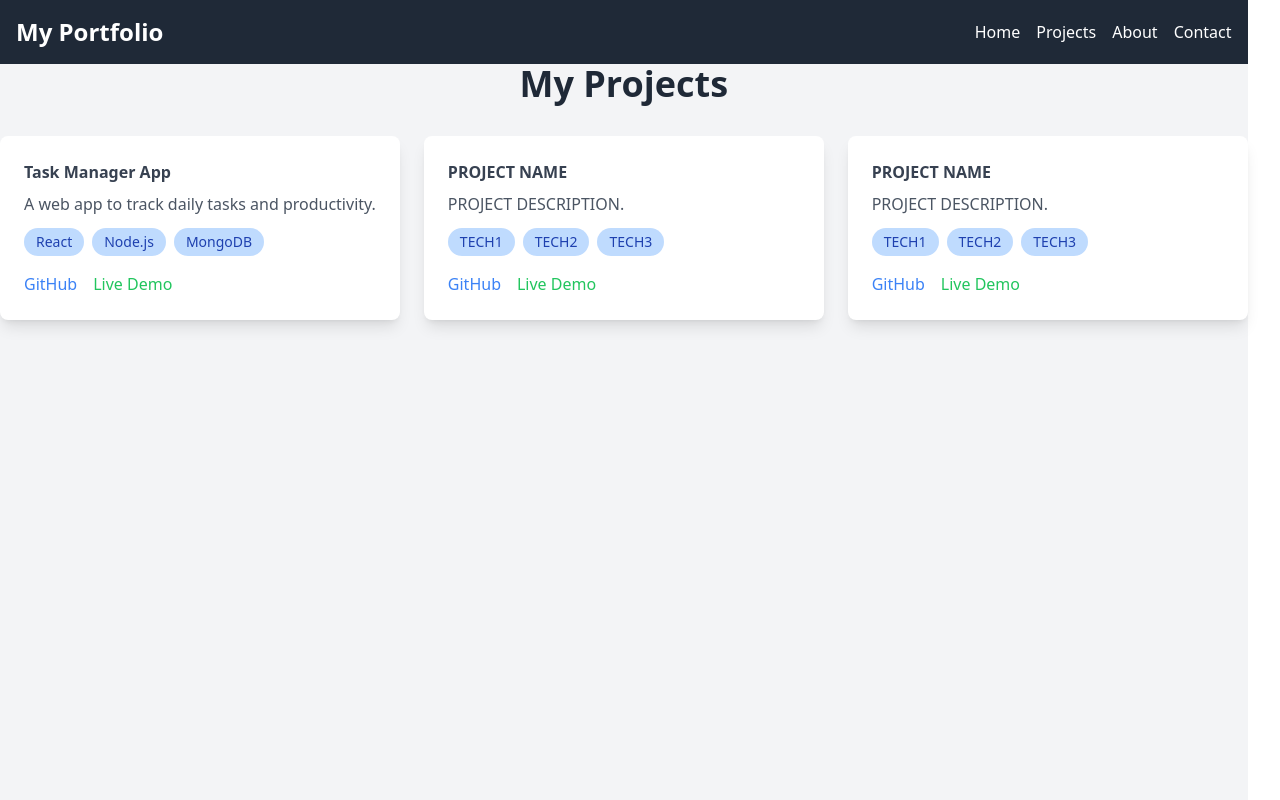
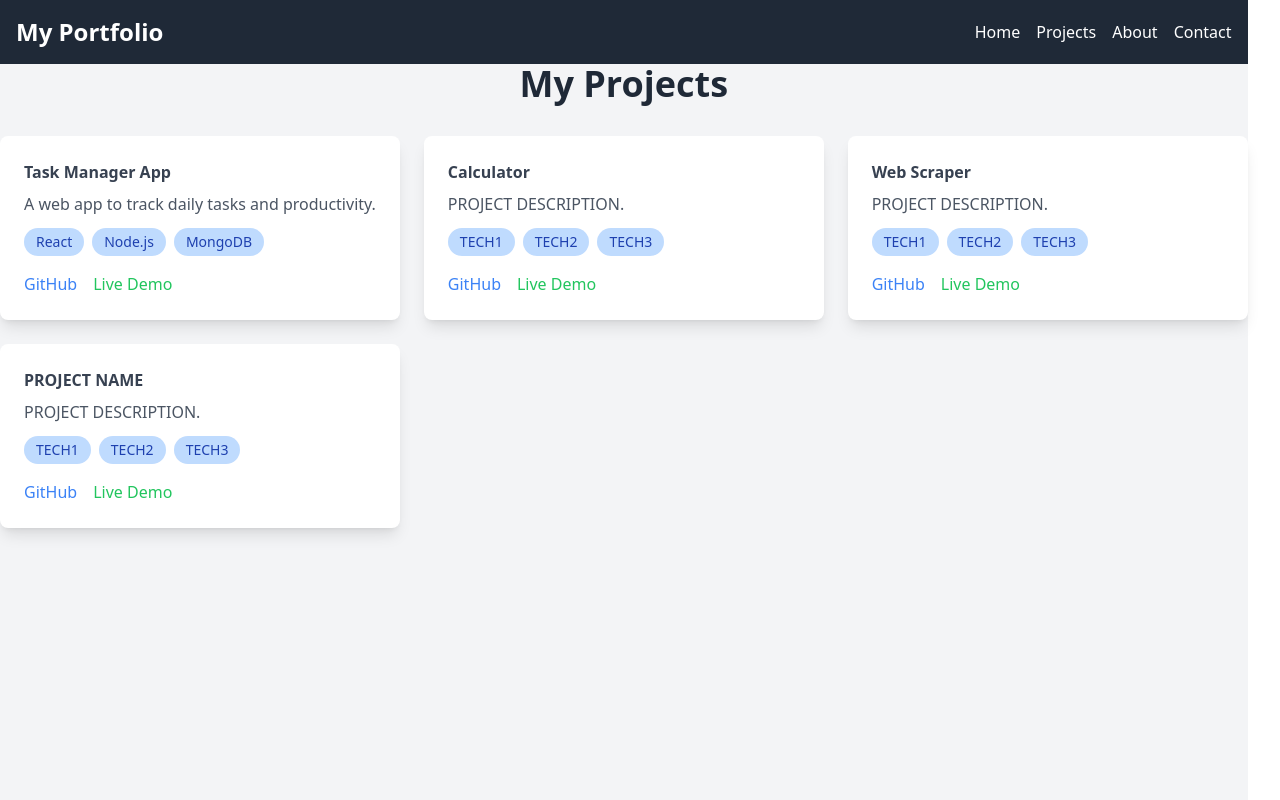
Before and after one commit to JulioGaekel/my-portfolio, a React (Vite) app: page /projects in a window 1280 px wide. Shown: the top 800 px of the page. Built offline with nearby package versions, Linux system fonts and the light colour scheme.

Commit message:
Update project names

```diff
--- a/src/projectsData.js
+++ b/src/projectsData.js
@@ -9,7 +9,7 @@ const projects = [
     },
     {
         id: 2,
-        title: "PROJECT NAME",
+        title: "Calculator",
         description: "PROJECT DESCRIPTION.",
         techStack: ["TECH1", "TECH2", "TECH3"],
         github: "https://github.com/juliogaekel/PROJECT-NAME",
@@ -17,6 +17,14 @@ const projects = [
     },
     {
         id: 3,
+        title: "Web Scraper",
+        description: "PROJECT DESCRIPTION.",
+        techStack: ["TECH1", "TECH2", "TECH3"],
+        github: "https://github.com/juliogaekel/PROJECT-NAME",
+        live: "PLACEHOLDER.COM",
+    },
+    {
+        id: 4,
         title: "PROJECT NAME",
         description: "PROJECT DESCRIPTION.",
         techStack: ["TECH1", "TECH2", "TECH3"],
```
